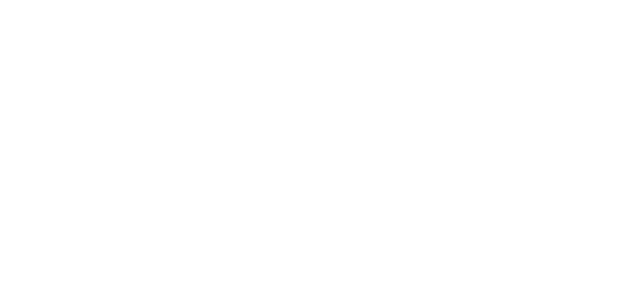
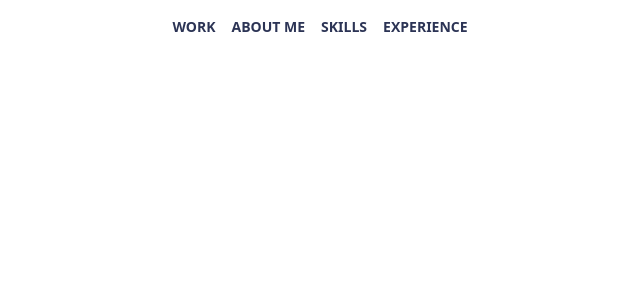
Before and after one commit to anotherdar/anotherdev, a Gatsby site: page / in a window 1280 px wide. Shown: the top 287 px of the page, without its empty margins (320-960 px from the left). Built offline with nearby package versions, Linux system fonts and the light colour scheme; Gatsby itself is replaced by a stand-in of ours; a web font is replaced by a local one.

Commit message:
full preview

```diff
--- a/src/components/Sections/Cover.tsx
+++ b/src/components/Sections/Cover.tsx
@@ -8,10 +8,12 @@
 export const Cover: FC = () => {
   return (
     <header id="home" className="h-screen w-full flex flex-col justify-between">
-      <nav className="h-64 w-full">
-        <ol className="list-none flex w-full justify-center xl:justify-end p-2">
-          {/* <ListItem title="work" /> */}
-          {/* <ListItem title="about me" id="about" /> */}
+      <nav className="h-64 w-ful">
+        <ol className="list-none flex w-full justify-center  p-2">
+          <ListItem title="work" />
+          <ListItem title="about me" id="about" />
+          <ListItem title="skills" id="skills" />
+          <ListItem title="experience" id="experience" />
         </ol>
       </nav>
 
--- a/src/components/Sections/experience.tsx
+++ b/src/components/Sections/experience.tsx
@@ -36,7 +36,7 @@
 export const Experience: React.FC = () => {
     return (
         <section
-            id="about"
+            id="experience"
             className="relative"
         >
             <div className="flex flex-col xl:px-40 px-5 items-center">
--- a/src/pages/index.tsx
+++ b/src/pages/index.tsx
@@ -58,7 +58,7 @@
     >
       {isVisible && <ButtonUp action={toGoUp()} />}
       <Cover />
-      {/* <Work /> */}
+      <Work />
       <About />
       <Skills />
       <Experience />
```
